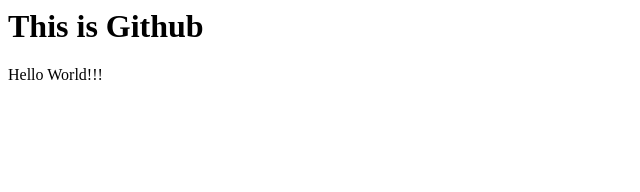
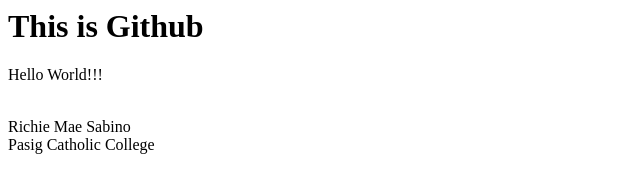
Before and after one commit to sabiii17/it101_Sabino, a plain HTML site: page index.html in a window 1280 px wide. Shown: the whole page, without its empty margins (0-640 px from the left). Drawn offline with Linux system fonts and the light colour scheme.

Commit message:
Update index.html
add name and school

```diff
--- a/index.html
+++ b/index.html
@@ -4,5 +4,8 @@
   </head>
   <body>
     <p>Hello World!!!</p>
+    <br> Richie Mae Sabino
+    <br>
+    Pasig Catholic College
   </body>
 </html>
```
